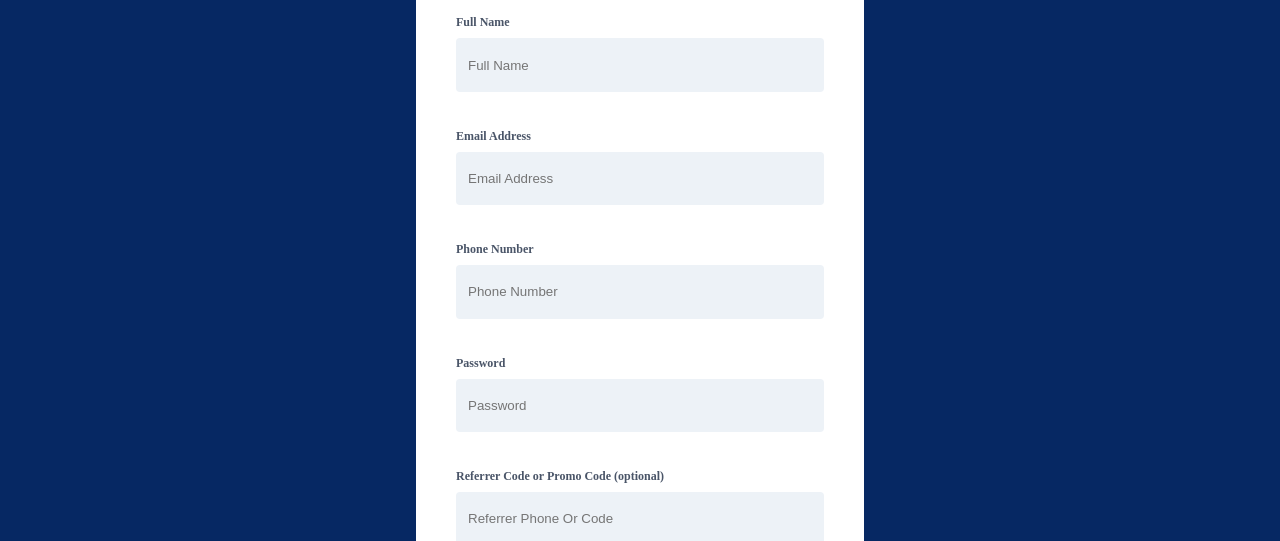
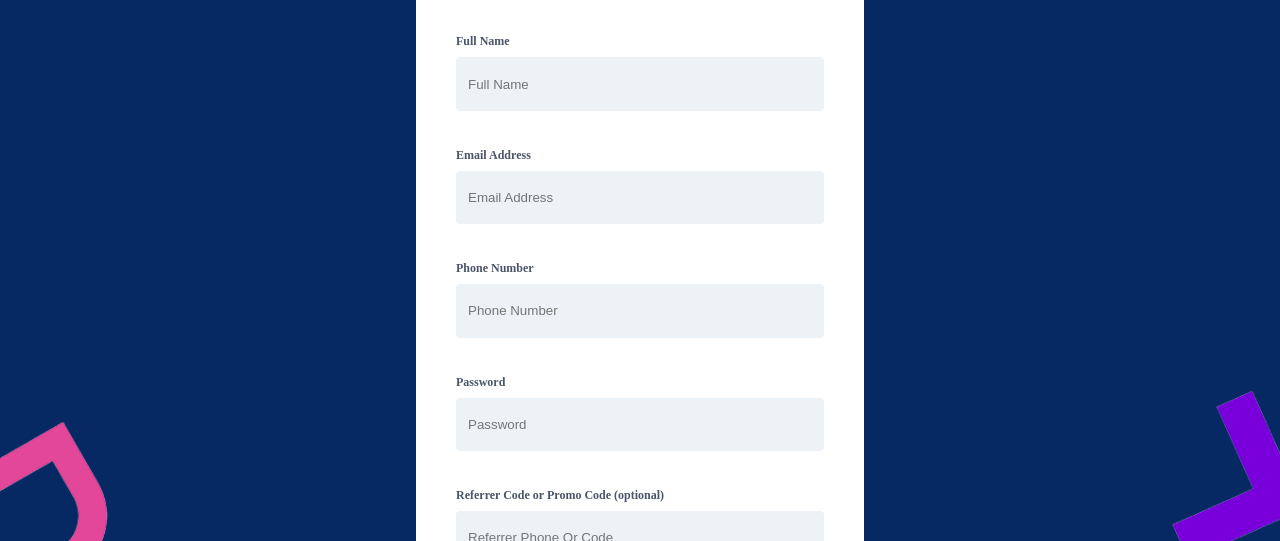
Before and after one commit to Ann-tech/GitHub-pages, a plain HTML site: page index.html in a window 1280 px wide. Shown: the part 259-800 px from the top of the page. Drawn offline with Linux system fonts and the light colour scheme; the site is published under a folder, as on GitHub Pages, so addresses that start at the root find nothing.

Commit message:
modified images

```diff
--- a/index.html
+++ b/index.html
@@ -10,7 +10,7 @@
     <div id="main-div">
        <div class="back-img cover back-color align">
           <a href="https://www.piggyvest.com">
-             <img src="/images/piggyvest-logo.0b78a8fa.svg" alt="piggyvest logo" />
+             <img src="piggyvest-logo.0b78a8fa.svg" alt="piggyvest logo" />
           </a>
           <div class="div-3">
             <header>
--- a/styles.css
+++ b/styles.css
@@ -16,10 +16,10 @@ html {
 }
 
 .back-img{
-    background-image: url("/images/img1.png"),
-                      url("/images/img2.png"),
-                      url("/images/img3.png"),
-                      url("/images/img4.png");
+    background-image: url("img1.png"),
+                      url("img2.png"),
+                      url("img3.png"),
+                      url("img4.png");
     width: 50px 50px 50px 50px;
     height: 50px 50px 50px 50px;
     background-size: 15%, 15%, 15%, 15%;
```
Also changed, not shown: img1.png (renamed from images/img1.png), img2.png (renamed from images/img2.png), img3.png (renamed from images/img3.png), img4.png (renamed from images/img4.png), piggyvest-logo.0b78a8fa.svg (renamed from images/piggyvest-logo.0b78a8fa.svg).
